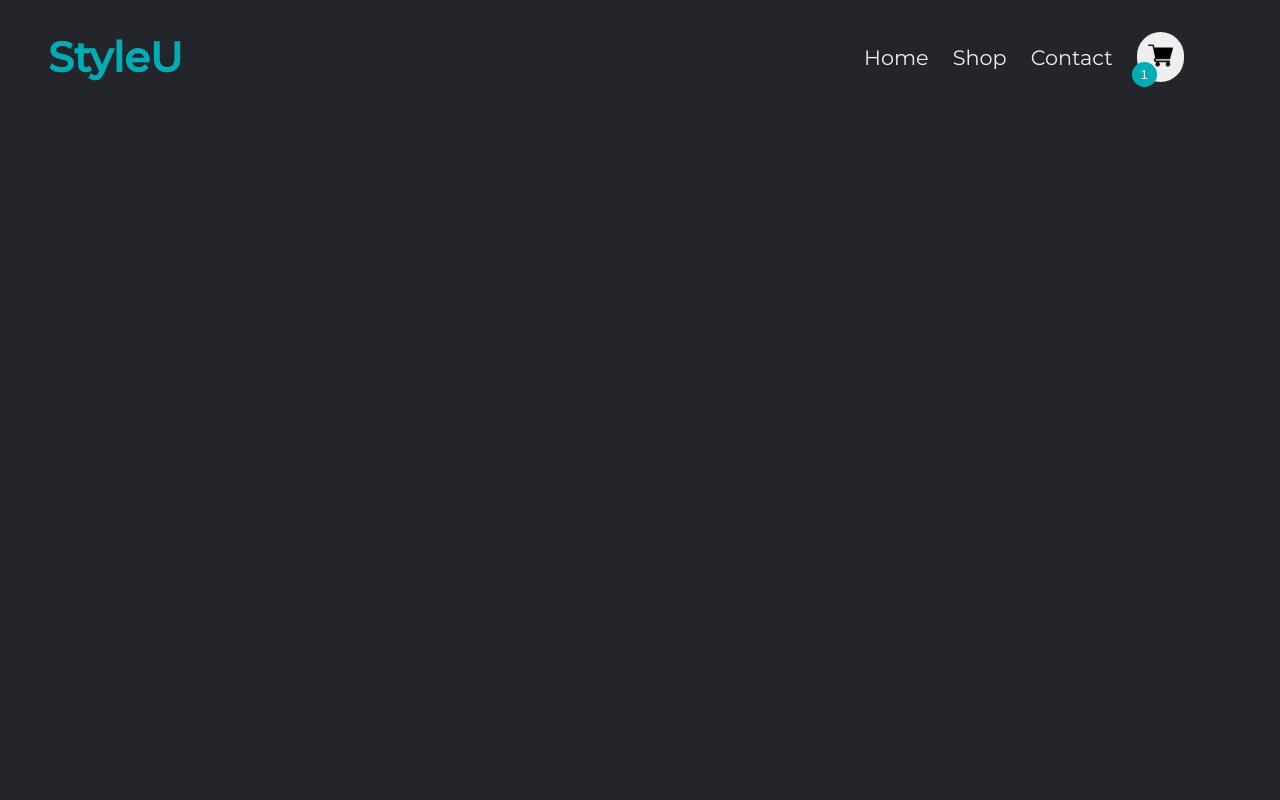
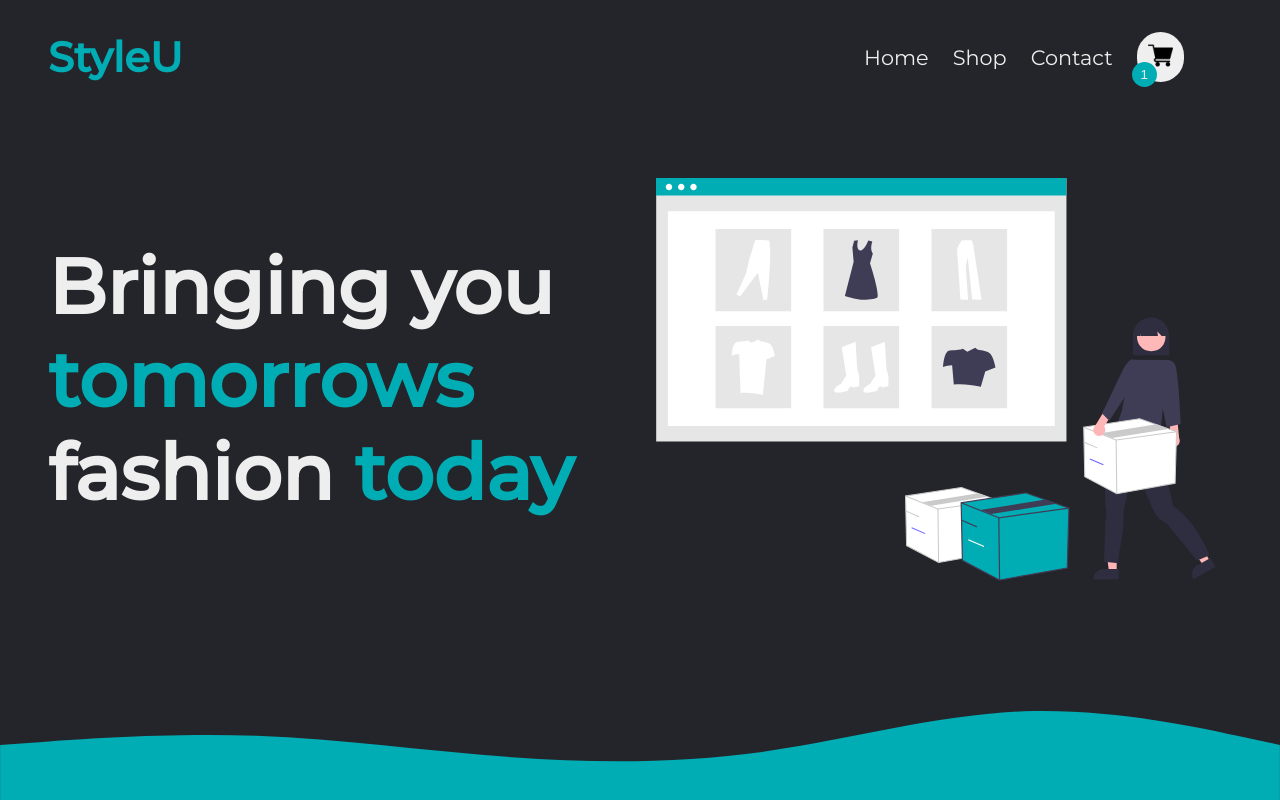
Before and after one commit to mirza-adnan/shopping-cart, a React (Create React App) app: page / in a window 1280 px wide. Built offline with nearby package versions, Linux system fonts and the light colour scheme.

Commit message:
designed the homepage

```diff
--- /dev/null
+++ b/src/components/Home.js
@@ -0,0 +1,81 @@
+import React from "react";
+import styled from "styled-components";
+import shopping from "./assets/img/shopping.svg";
+import wave from "./assets/img/wave.svg";
+
+function Home() {
+    return (
+        <HomeContainer>
+            <Wrapper>
+                <HomeText>
+                    <h1>
+                        Bringing you <span>tomorrows</span> fashion{" "}
+                        <span>today</span>
+                    </h1>
+                </HomeText>
+                <HomeImage>
+                    <img src={shopping} alt="" />
+                </HomeImage>
+            </Wrapper>
+            <Wave src={wave} />
+        </HomeContainer>
+    );
+}
+
+const HomeContainer = styled.main`
+    flex: 1;
+    position: relative;
+`;
+
+const Wrapper = styled.div`
+    display: flex;
+    padding: 2rem 3rem;
+
+    @media (max-width: 1020px) {
+        flex-direction: column;
+        gap: 2rem;
+    }
+`;
+
+const HomeText = styled.div`
+    width: 50%;
+    display: flex;
+    justify-content: flex-start;
+    align-items: center;
+    font-size: clamp(1.5rem, 3vw, 2.5rem);
+
+    & span {
+        color: var(--clr-accent);
+    }
+
+    @media (max-width: 1020px) {
+        width: 100%;
+        justify-content: center;
+        text-align: center;
+    }
+`;
+const HomeImage = styled.div`
+    width: 50%;
+    display: flex;
+    justify-content: center;
+    align-items: center;
+    padding: 2rem 1rem;
+
+    & img {
+        width: 100%;
+        max-width: 580px;
+    }
+
+    @media (max-width: 1020px) {
+        width: 100%;
+        height: 0%;
+    }
+`;
+
+const Wave = styled.img`
+    width: 100%;
+    position: absolute;
+    bottom: 0;
+`;
+
+export default Home;
--- a/src/components/Main.js
+++ b/src/components/Main.js
@@ -1,13 +1,28 @@
 import React from "react";
 import { BrowserRouter, Switch, Route } from "react-router-dom";
+import styled from "styled-components";
 import Header from "./Header";
+import Home from "./Home";
 
 function Main() {
     return (
-        <BrowserRouter>
-            <Header />
-        </BrowserRouter>
+        <Container>
+            <BrowserRouter>
+                <Header />
+                <Switch>
+                    <Route exact path="/">
+                        <Home />
+                    </Route>
+                </Switch>
+            </BrowserRouter>
+        </Container>
     );
 }
 
+const Container = styled.div`
+    min-height: 100vh;
+    display: flex;
+    flex-direction: column;
+`;
+
 export default Main;
```
Also changed, not shown: src/components/assets/img/shopping.svg (added), src/components/assets/img/wave.svg (added).
